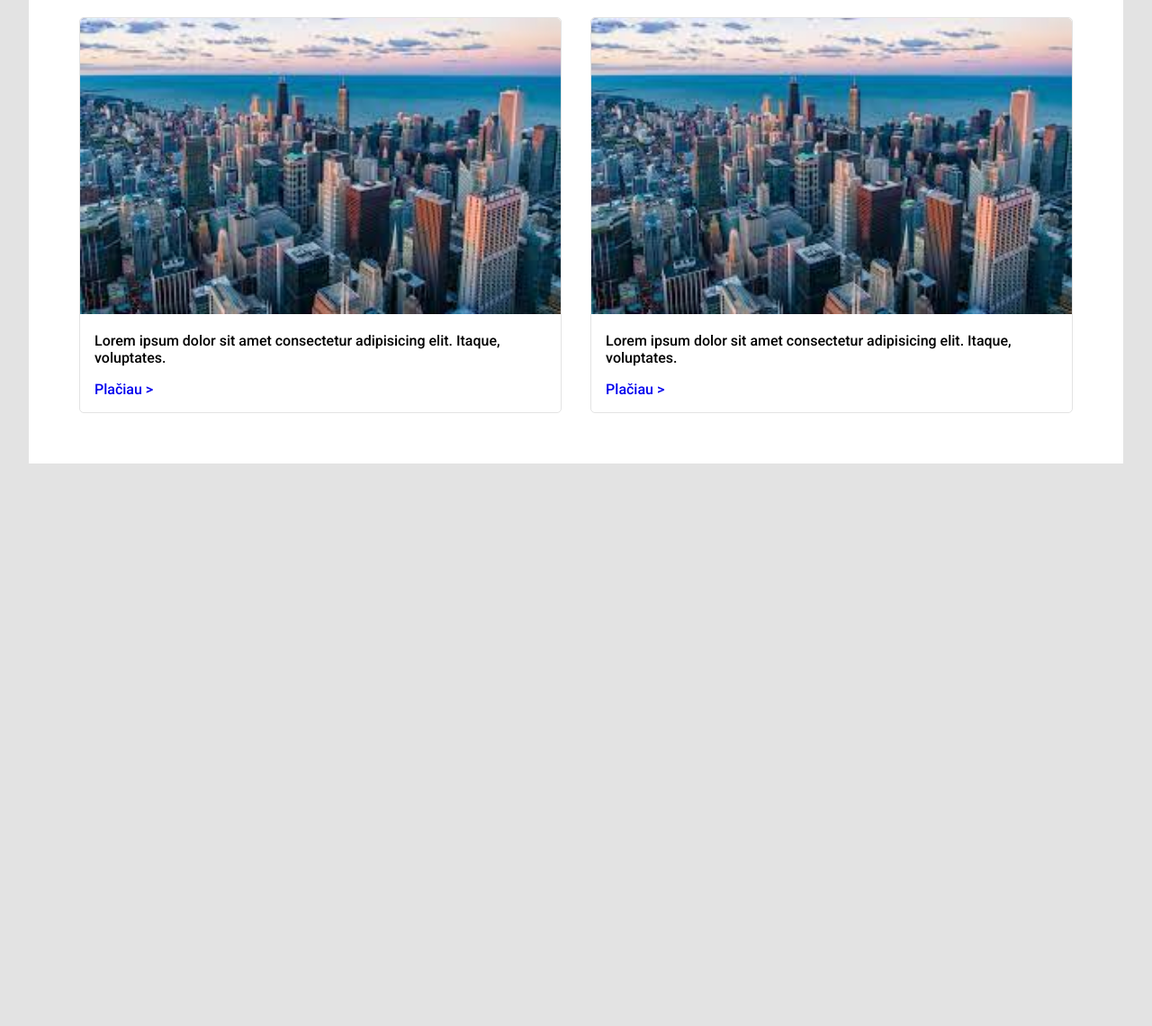
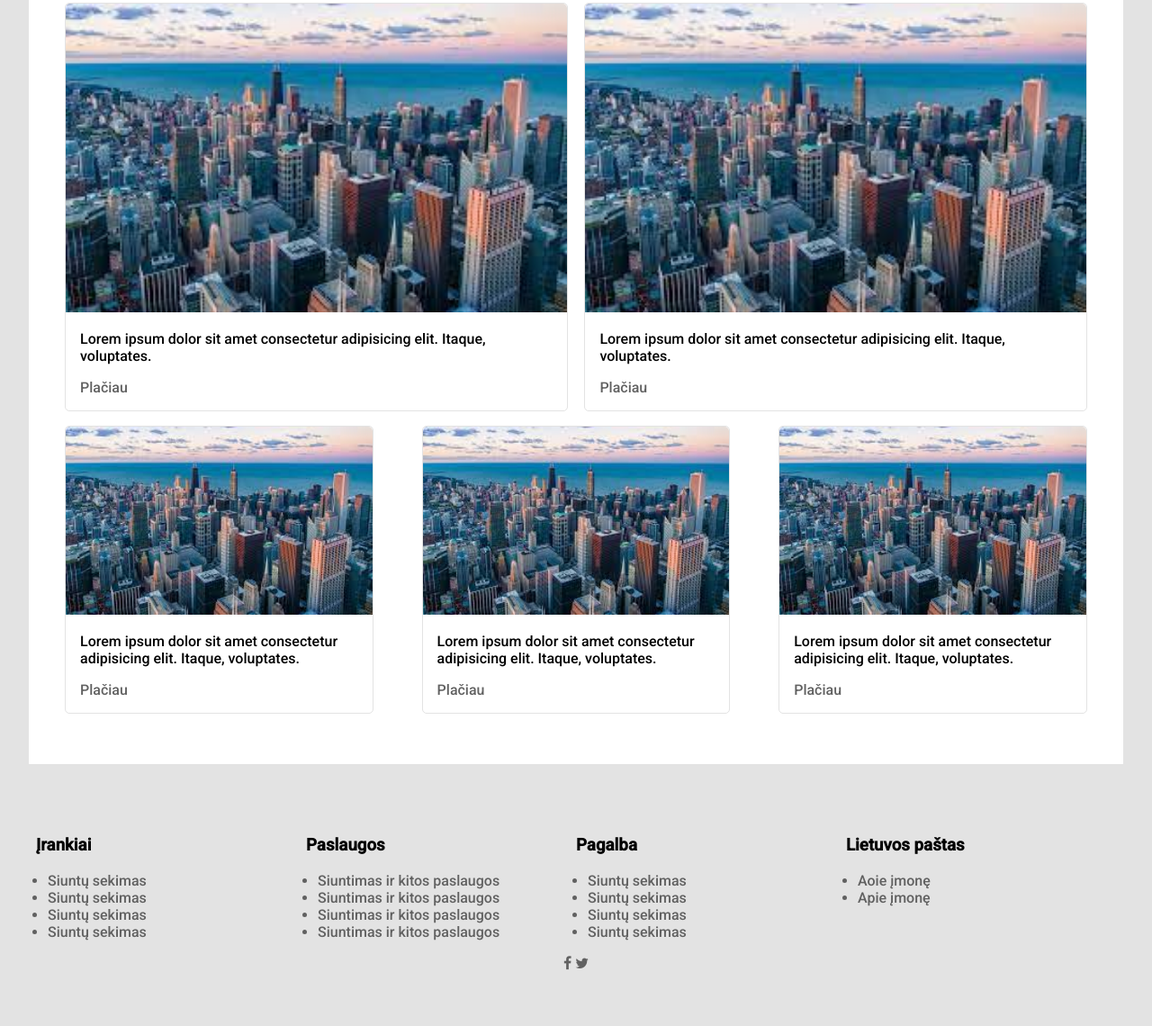
Before and after one commit to jurgar/lietuvos-pa-tas, a plain HTML site: page index.html in a window 1280 px wide. Shown: the part 752-1892 px from the top of the page at 90% size. Before the commit the page ends 1267 px from the top, so only its background shows below. Drawn offline with Linux system fonts and the light colour scheme.

Commit message:
add mini card and footer

```diff
--- a/index.html
+++ b/index.html
@@ -13,6 +13,7 @@
       href="https://fonts.googleapis.com/css2?family=Roboto:wght@100;300;500&display=swap"
       rel="stylesheet"
     />
+    <link rel="stylesheet" href="https://cdnjs.cloudflare.com/ajax/libs/font-awesome/4.7.0/css/font-awesome.min.css">
   </head>
   <body>
     <header>
@@ -57,7 +58,7 @@
               Lorem ipsum dolor sit amet consectetur adipisicing elit. Itaque,
               voluptates.
             </p>
-            <a href="#">Plačiau ></a>
+            <a href="#">Plačiau </a>
           </div>
 
           <div class="card">
@@ -68,10 +69,87 @@
               Lorem ipsum dolor sit amet consectetur adipisicing elit. Itaque,
               voluptates.
             </p>
-            <a href="#">Plačiau ></a>
+            <a href="#">Plačiau </a>
+          </div>
+
+          <div class="card mini">
+            <div class="card-image">
+              <img src="./city.png" alt="city" />
+            </div>
+            <p class="card-text">
+              Lorem ipsum dolor sit amet consectetur adipisicing elit. Itaque,
+              voluptates.
+            </p>
+            <a href="#">Plačiau </a>
+          </div>
+
+          <div class="card mini">
+            <div class="card-image">
+              <img src="./city.png" alt="city" />
+            </div>
+            <p class="card-text">
+              Lorem ipsum dolor sit amet consectetur adipisicing elit. Itaque,
+              voluptates.
+            </p>
+            <a href="#">Plačiau </a>
+          </div>
+
+          <div class="card mini">
+            <div class="card-image">
+              <img src="./city.png" alt="city" />
+            </div>
+            <p class="card-text">
+              Lorem ipsum dolor sit amet consectetur adipisicing elit. Itaque,
+              voluptates.
+            </p>
+            <a href="#">Plačiau </a>
           </div>
         </div>
       </section>
     </main>
+    <footer>
+      <nav class="footer-navigation">
+        <div class="nav-column">
+          <h3>Įrankiai</h3>
+          <ul>
+            <li><a href="#"></a>Siuntų sekimas</a></li>
+            <li><a href="#"></a>Siuntų sekimas</a></li>
+            <li><a href="#"></a>Siuntų sekimas</a></li>
+            <li><a href="#"></a>Siuntų sekimas</a></li>
+          </ul>
+        </div>
+        <div class="nav-column">
+          <h3>Paslaugos</h3>
+          <ul>
+            <li><a href="#"></a>Siuntimas ir kitos paslaugos</a></li>
+            <li><a href="#"></a>Siuntimas ir kitos paslaugos</a></li>
+            <li><a href="#"></a>Siuntimas ir kitos paslaugos</a></li>
+            <li><a href="#"></a>Siuntimas ir kitos paslaugos</a></li>
+          </ul>
+        </div>
+        <div class="nav-column">
+          <h3>Pagalba</h3>
+          <ul>
+            <li><a href="#"></a>Siuntų sekimas</a></li>
+            <li><a href="#"></a>Siuntų sekimas</a></li>
+            <li><a href="#"></a>Siuntų sekimas</a></li>
+            <li><a href="#"></a>Siuntų sekimas</a></li>
+          </ul>
+        </div>
+        <div class="nav-column">
+          <h3>Lietuvos paštas</h3>
+          <ul>
+            <li><a href="#"></a>Aoie įmonę</a></li>
+            <li><a href="#"></a>Apie įmonę</a></li>
+          </ul>
+        </div>
+      </nav>
+
+      <div class="social">
+        <a href="#" class="fa fa-facebook"></a>
+        <a href="#" class="fa fa-twitter"></a>
+
+      </div>
+    </footer>
   </body>
 </html>
--- a/style.css
+++ b/style.css
@@ -101,11 +101,12 @@ a, button{
 .cards {
   display: flex;
   justify-content:space-between;
+  flex-wrap: wrap;
 
 }
 .card {
-  margin: 16px;
-  width: 47%;
+  margin-bottom: 16px;
+  width: 49%;
   border:1px solid #e3e3e3;
   border-radius: 5px;
   padding-bottom: 16px;
@@ -119,16 +120,57 @@ a, button{
   padding: 16px;
 }
 
+.mini {
+  width: 30%;
+}
+
+footer{
+  padding: 60px 40px;
+}
+.footer-navigation {
+  display: flex;
+}
+ .nav-column ul{
+   padding-left: 13px;
+
+ }
+.nav-column{
+  width: 25%;
+}
+.nav-column  ul, li, a{
+  color:#616161
+
+}
+.social{
+  text-align: center;
+  margin-top:px ;
+}
+
+.social a{
+  font-size:px ;
+  margin:  auto;
+  color:#616161;
+}
+
+
+.social a:hover{
+  apacity: 0.8;
+}
 @media screen and (max-width:768px) {
   .black-header {
    justify-content: center;
 
   }
-    .black-header a{
-      font-size: 15px;
+      /* font-size: 15px;
     }
+    .footer-navigation{
+      display: flex;
+    }
+     .nav-column ul{
+       padding-left: 13px;
 
-
+     }
+      */
 
   .black-header .info-side{
     display:none;
@@ -142,7 +184,6 @@ a, button{
     margin-bottom: 16px;
   }
 
-
   .white-header button{
     padding: 16px 24px;
     font-size: 18px;
@@ -152,13 +193,18 @@ a, button{
   }
 
 
-    .cards{
-      flex-direction: column;
-    }
 
     .card{
       width: 100%;
       margin:8px 0;
 
     }
+
+    .mini{
+      width: 48%;
+    }
+
+    .footer-navigation{
+      display: none;
+    }
 }
```
